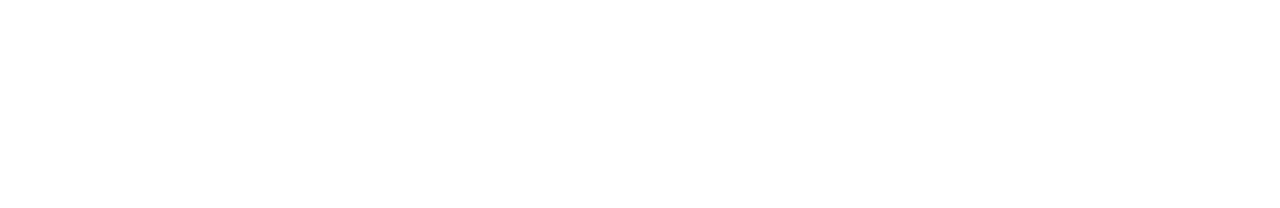
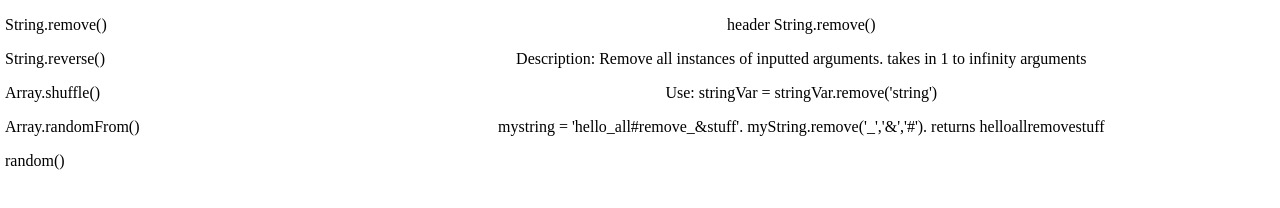
Before and after one commit to enandr/MyLibrary, a plain HTML site: page index.html in a window 1280 px wide. Drawn offline with nearby package versions, Linux system fonts and the light colour scheme.

Commit message:
began documentation

```diff
--- a/index.html
+++ b/index.html
@@ -8,6 +8,20 @@
         <link rel="stylesheet" href="style.css" />
     </head>
     <body>
-
+        <div class="container">
+            <div class="left">
+                <p>String.remove()</p>
+                <p>String.reverse()</p>
+                <p>Array.shuffle()</p>
+                <p>Array.randomFrom()</p>
+                <p>random()</p>
+            </div>
+            <div class="right">
+                <p>header String.remove()</p>
+                <p>Description: Remove all instances of inputted arguments. takes in 1 to infinity arguments</p>
+                <p>Use: stringVar = stringVar.remove('string')</p>
+                <p>mystring = 'hello_all#remove_&stuff'. myString.remove('_','&','#'). returns helloallremovestuff</p>
+            </div>
+        </div>
     </body>
 </html>
--- a/style.css
+++ b/style.css
@@ -0,0 +1,25 @@
+body{
+  margin:0;
+}
+p{
+  margin-left:5px;
+}
+.container{
+  display:flex;
+  width:100%;
+  height:100vh;
+}
+.left,.right{
+  height:100%;
+  flex-direction: column;
+
+}
+.left{
+  width:33%;
+  background-color: rgb(255, 255, 255);
+}
+.right{
+  width:100%;
+  background-color: rgb(255, 255, 255);
+  text-align: center;
+}
```
